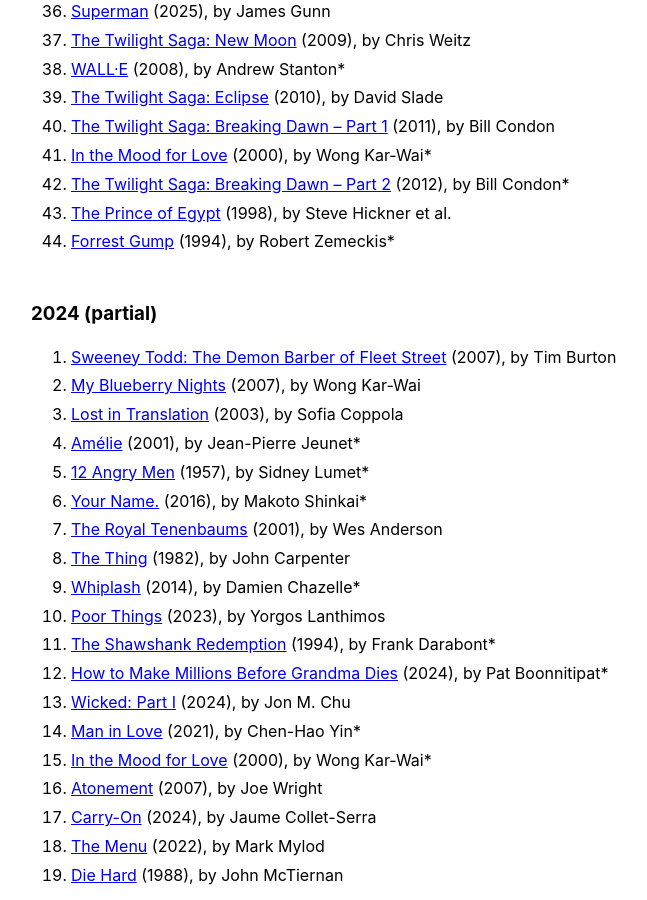
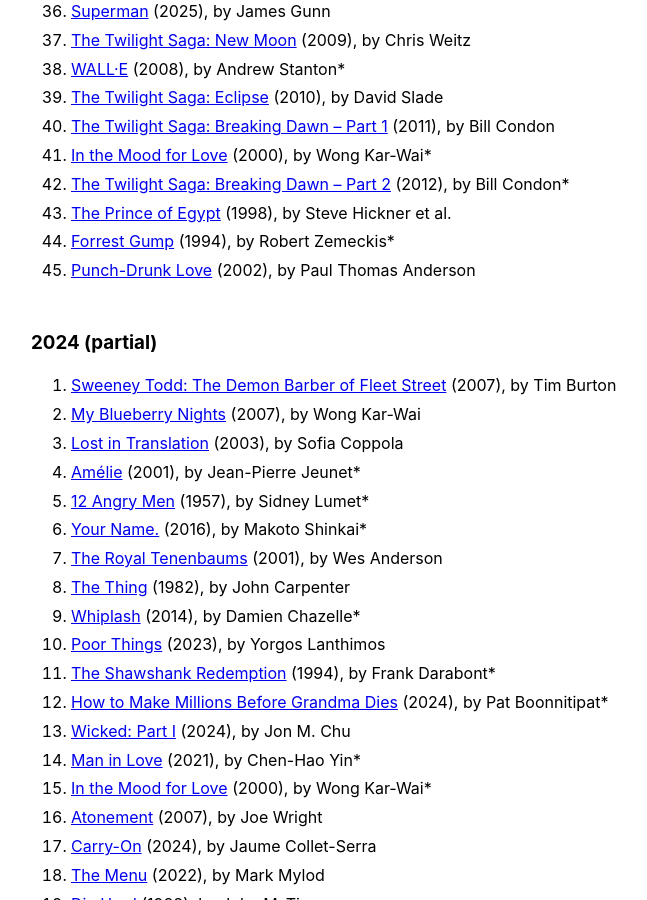
Before and after one commit to llucasly/llucasly.github.io, a Jekyll site: the page built from watching list.md, in a window 1280 px wide and 900 px high, scrolled down 1335 px. Shown: the whole window, without its empty margins (289-936 px from the left). Built offline with Jekyll 4.4.1, drawn with Linux system fonts in a browser that asks for light colours.

Commit message:
Added Movie

```diff
--- a/watching list.md
+++ b/watching list.md
@@ -52,6 +52,7 @@ Films I especially loved are marked with an astrisk (*).
 42. [The Twilight Saga: Breaking Dawn – Part 2](https://letterboxd.com/film/the-twilight-saga-breaking-dawn-part-2/) (2012), by Bill Condon*
 43. [The Prince of Egypt](https://letterboxd.com/film/the-prince-of-egypt/) (1998), by Steve Hickner et al.
 44. [Forrest Gump](https://letterboxd.com/film/forrest-gump/) (1994), by Robert Zemeckis*
+45. [Punch-Drunk Love](https://letterboxd.com/film/punch-drunk-love/) (2002), by Paul Thomas Anderson
 
 ### 2024 (partial)
 1. [Sweeney Todd: The Demon Barber of Fleet Street](https://letterboxd.com/film/sweeney-todd-the-demon-barber-of-fleet-street-2007/) (2007), by Tim Burton
```
